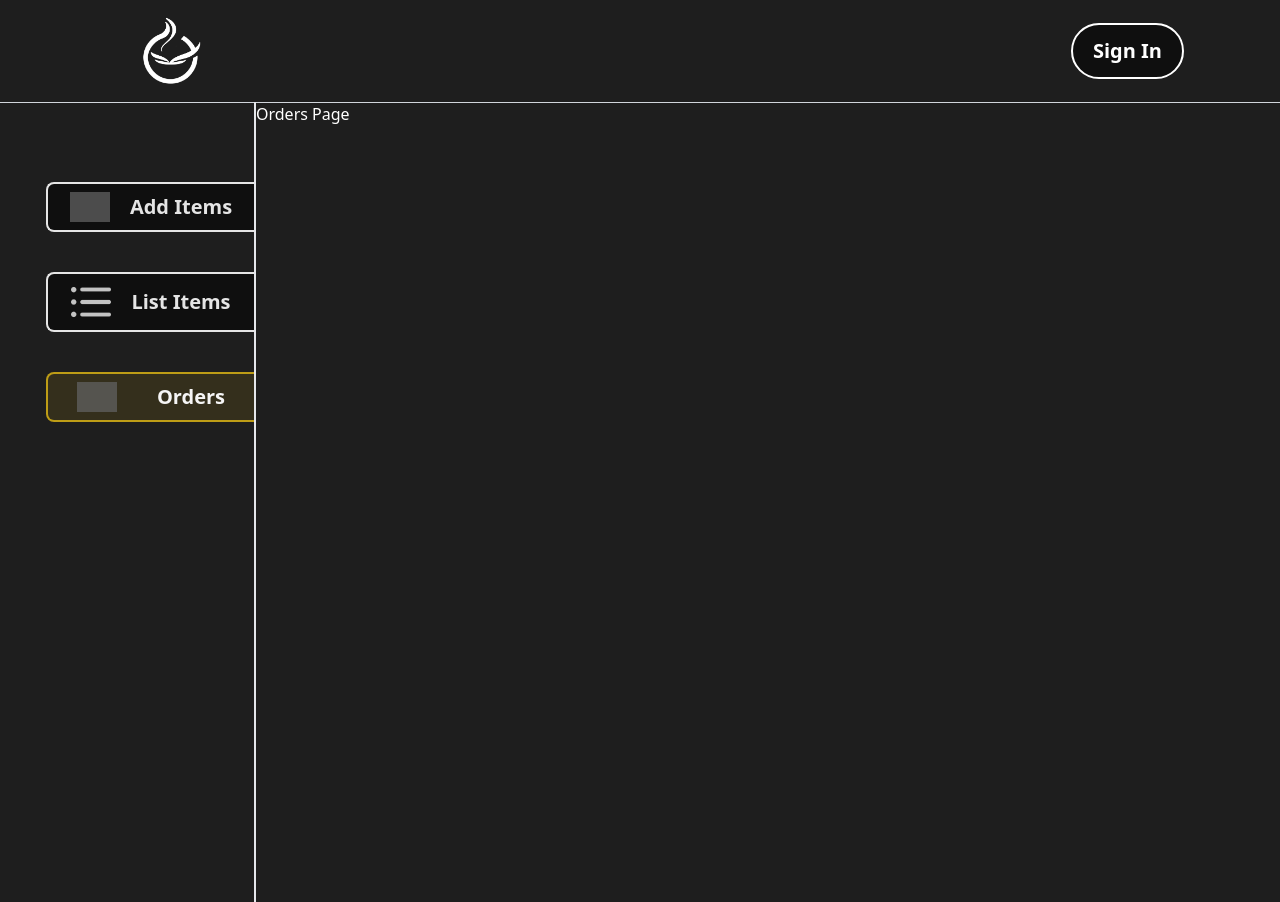
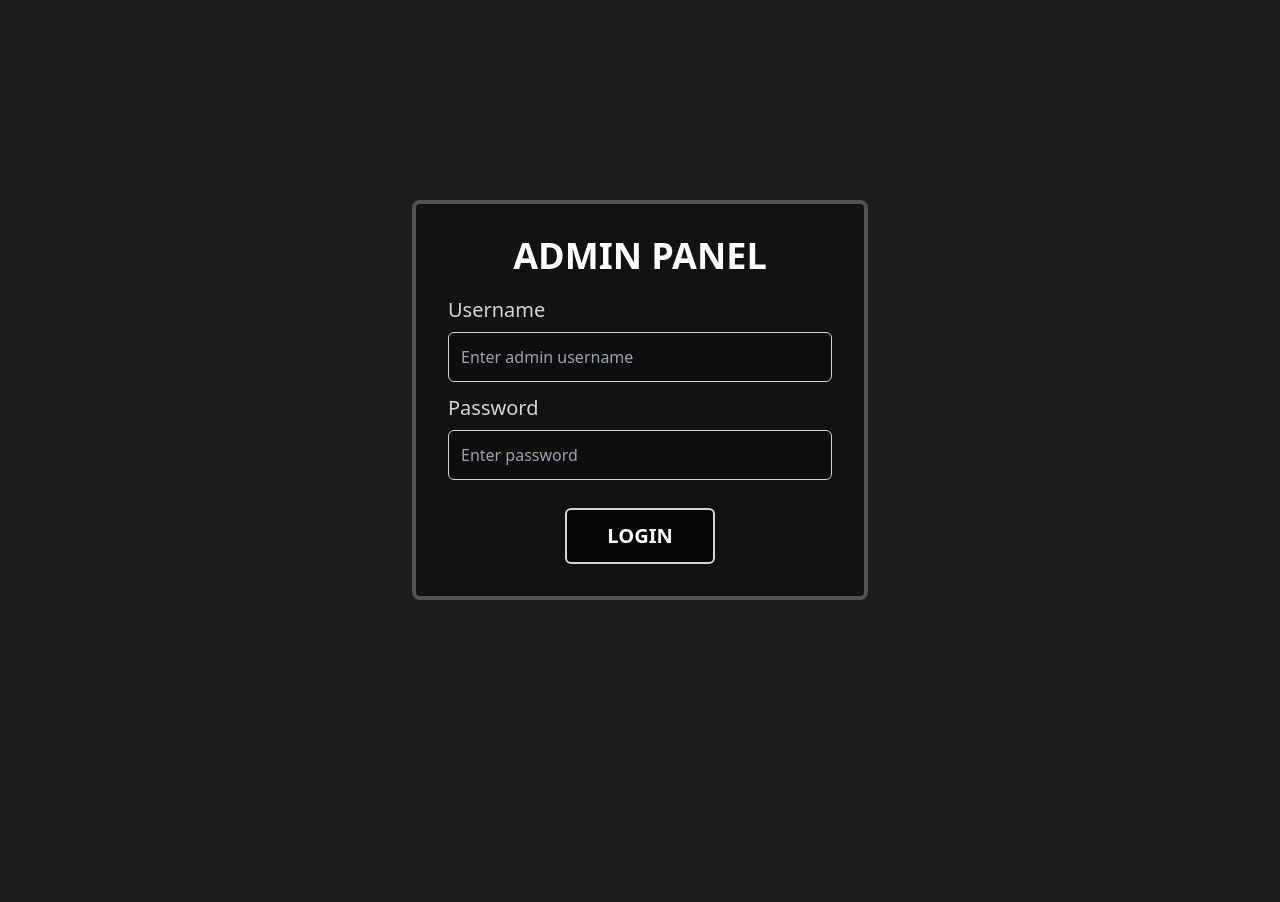
Before and after one commit to Ishpreet9/e-com_website, a React (Vite) app in the folder admin/: page /orders in a window 1280 px wide. After the commit the page ends 800 px from the top, so only its background shows below. Built offline with nearby package versions, Linux system fonts and the light colour scheme; no server answers; grey boxes are pictures that could not be loaded.

Commit message:
admin login and logout functionality

```diff
--- a/admin/package.json
+++ b/admin/package.json
@@ -10,10 +10,11 @@
     "preview": "vite preview"
   },
   "dependencies": {
-    "axios": "^1.8.2",
+    "axios": "^1.8.3",
     "react": "^19.0.0",
     "react-dom": "^19.0.0",
-    "react-router-dom": "^7.3.0"
+    "react-router-dom": "^7.3.0",
+    "react-toastify": "^11.0.5"
   },
   "devDependencies": {
     "@eslint/js": "^9.21.0",
--- a/admin/src/App.jsx
+++ b/admin/src/App.jsx
@@ -1,29 +1,39 @@
-import React from 'react'
+import React, { useEffect, useState } from 'react'
 import { createBrowserRouter, RouterProvider } from 'react-router-dom'
 import Add from './pages/Add.jsx'
 import List from './pages/List.jsx'
 import Orders from './pages/Orders.jsx'
 import Layout from './Layouts/Layout';
+import Login from './components/Login.jsx'
+import { ToastContainer } from 'react-toastify';
 
 
+export const backendUrl = import.meta.env.VITE_BACKEND_URL;
+
 const App = () => {
+
+  const [token, setToken] = useState(localStorage.getItem('token') ? localStorage.getItem('token') : '');
+
+  useEffect(()=>{
+    localStorage.setItem('token',token);
+  },[token]);
 
   const router = createBrowserRouter([
     {
       path: "/",
-      element: <Layout/>,
+      element: <Layout setToken={setToken}/>,
       children: [
         {
           path: "/",
-          element: <Add/>
+          element: <Add />
         },
         {
           path: "/list",
-          element: <List/>
+          element: <List />
         },
         {
           path: "/orders",
-          element: <Orders/>
+          element: <Orders />
         },
       ]
     }
@@ -31,7 +41,11 @@ const App = () => {
 
   return (
     <div>
-      <RouterProvider router={router} />
+      <ToastContainer theme='dark' position='bottom-right'/>
+      {token === ''
+        ? <Login setToken={setToken} /> :
+        <RouterProvider router={router} />
+      }
     </div>
   )
 }
--- a/admin/src/Layouts/Layout.jsx
+++ b/admin/src/Layouts/Layout.jsx
@@ -3,16 +3,16 @@ import Navbar from '../components/Navbar.jsx'
 import Sidebar from '../components/Sidebar.jsx'
 import { Outlet } from 'react-router-dom'
 
-const Layout = () => {
+const Layout = ({setToken}) => {
 
   return (
-    <div>
-      <Navbar />
+    <div className='h-screen overflow-hidden'>
+      <Navbar setToken={setToken}/>
       <div className='flex flex-1 h-screen'>
         <div className='w-1/5 border-r-2'>
           <Sidebar />
         </div>
-        <div className='w-4/5'>
+        <div className='w-4/5 overflow-auto'>
           <Outlet />
         </div>
       </div>
--- /dev/null
+++ b/admin/src/components/Login.jsx
@@ -0,0 +1,48 @@
+import React, { useState } from 'react'
+import axios from 'axios';
+import { backendUrl } from '../App'
+import { toast } from 'react-toastify';
+
+const Login = ({setToken}) => {
+
+    const [username,setUsername] = useState('');
+    const [password,setPassword] = useState('');
+
+    const onSubmitHandler = async (e) => {
+        try {
+            e.preventDefault();
+            const response = await axios.post(backendUrl+'/api/user/admin',{username,password});
+            if(response.data.success)
+            {
+              setToken(response.data.token);
+            }
+            else{
+              toast.error(response.data.message);
+            }
+        } catch (error) {
+            console.log(error);
+            toast.error(response.message);
+        }
+    }
+
+  return (
+    <div className='min-h-screen flex items-center justify-center'>
+      <div className='bg-black bg-opacity-40 border-4 border-neutral-600 rounded-lg px-8 flex flex-col items-center gap-5 py-8'>
+        <h1 className='text-4xl font-bold'>ADMIN PANEL</h1>
+        <form action="" className='flex flex-col items-center' onSubmit={onSubmitHandler}>
+            <div className='mb-3 min-w-96'>
+                <p className='text-xl font-medium text-neutral-300 mb-2'>Username</p>
+                <input onChange={(e)=>setUsername(e.target.value)} value={username} className='rounded-md w-full px-3 py-3 border border-gray-300 outline-none bg-black bg-opacity-25' type="text" placeholder='Enter admin username' required/>
+            </div>
+            <div className='mb-3 min-w-96'>
+                <p className='text-xl font-medium text-neutral-300 mb-2'>Password</p>
+                <input onChange={(e)=>setPassword(e.target.value)} value={password} className='rounded-md w-full px-3 py-3 border border-gray-300 outline-none bg-black bg-opacity-25' type="password" placeholder='Enter password' required />
+            </div>
+            <button type='submit' className='mt-4 bg-black px-10 py-3 rounded-md border-2 border-gray-300 text-xl font-bold bg-opacity-60'>LOGIN</button>
+        </form>
+      </div>
+    </div>
+  )
+}
+
+export default Login
--- a/admin/src/components/Navbar.jsx
+++ b/admin/src/components/Navbar.jsx
@@ -1,7 +1,7 @@
 import React from 'react'
 import { assets } from '../assets/assets'
 
-const Navbar = () => {
+const Navbar = ({setToken}) => {
   return (
     <div>
       <div>
@@ -10,8 +10,8 @@ const Navbar = () => {
           <div className='text-6xl py-4 px-6 mx-28 font-bold'>
             <img src={assets.logo} alt="" className='w-[70px] filter invert brightness-0'/>
           </div>
-          <button className='bg-black px-5 py-3 h-fit my-4 mx-24 rounded-full text-xl font-semibold bg-opacity-50 border-2 border-white'>
-            Sign In
+          <button className='bg-black px-5 py-3 h-fit my-4 mx-24 rounded-full text-xl font-semibold bg-opacity-50 border-2 border-white' onClick={()=>setToken('')}>
+            LogOut
           </button>
         </div>
       </div>
```
Also changed, not shown: 2 other files (tests, documents, lock files or other folders).
